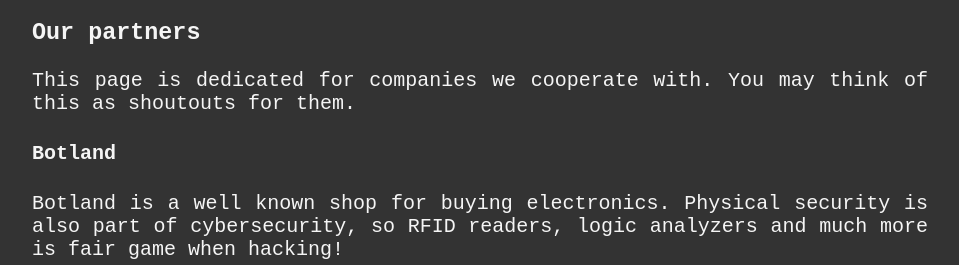
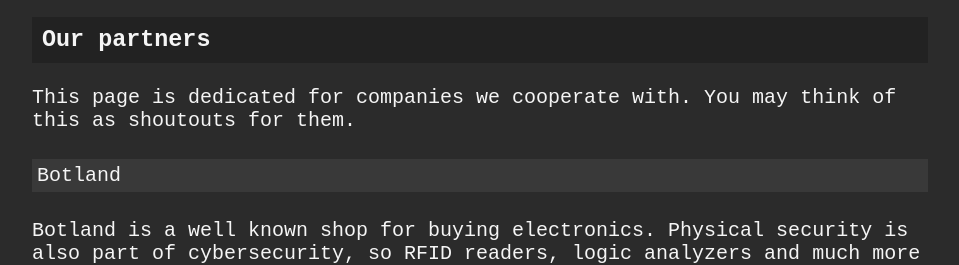
Before and after one commit to KNCyber/kncyber.pl, an Eleventy site: page partners.njk in a window 1280 px wide. Shown: the part 144-409 px from the top of the page, without its empty margins (160-1119 px from the left). Built offline with nearby package versions, Linux system fonts and the light colour scheme; Eleventy itself is replaced by a stand-in of ours; files that its build step writes are made by us from their sources.

Commit message:
Theme update (#1)
* Theme update
* Remove borders

```diff
--- a/static/style.css
+++ b/static/style.css
@@ -1,10 +1,9 @@
 body {
-    background-color: #333333;
+    background-color: #2b2b2b;
     color: whitesmoke;
     font-family: monospace;
     font-size: 1.25rem;
     margin: 2.5vh 15vw;
-    text-align: justify;
     word-wrap: break-word;
 }
 
@@ -60,7 +59,6 @@ details > details {
     margin-left: auto;
     margin-right: auto;
     text-align: center;
-    border-bottom: #1F8BFF dashed;
     font-size: 1.25rem;
 }
 
@@ -70,6 +68,7 @@ details > details {
     padding: 0;
     overflow: hidden;
     text-align: center;
+    background: #393939;
 }
 
 .link-list li {
@@ -228,3 +227,14 @@ code {
 .tree > li > span:before {
     outline: none;
 }
+
+h3 {
+    background: #222;
+    padding: 10px;
+}
+
+h4 {
+    background: #393939;
+    padding: 5px;
+    font-weight: normal;
+}
```
